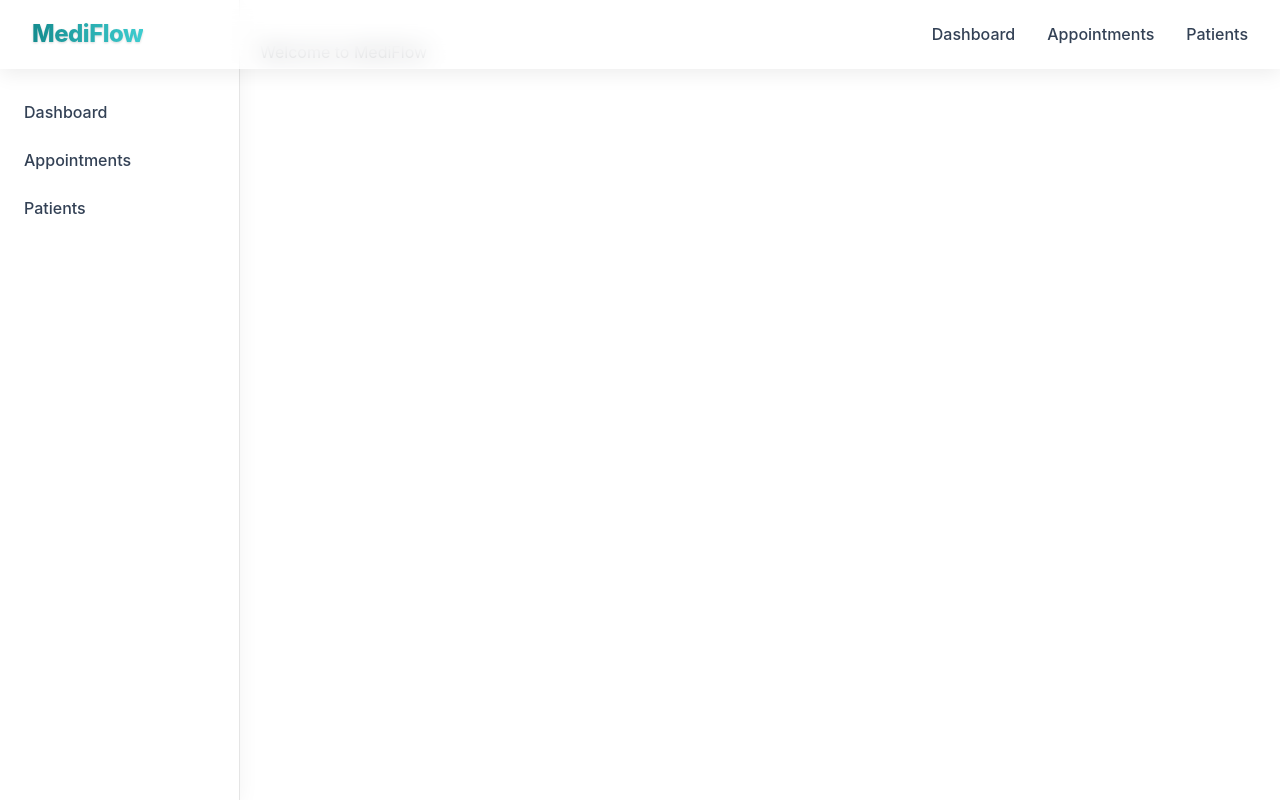
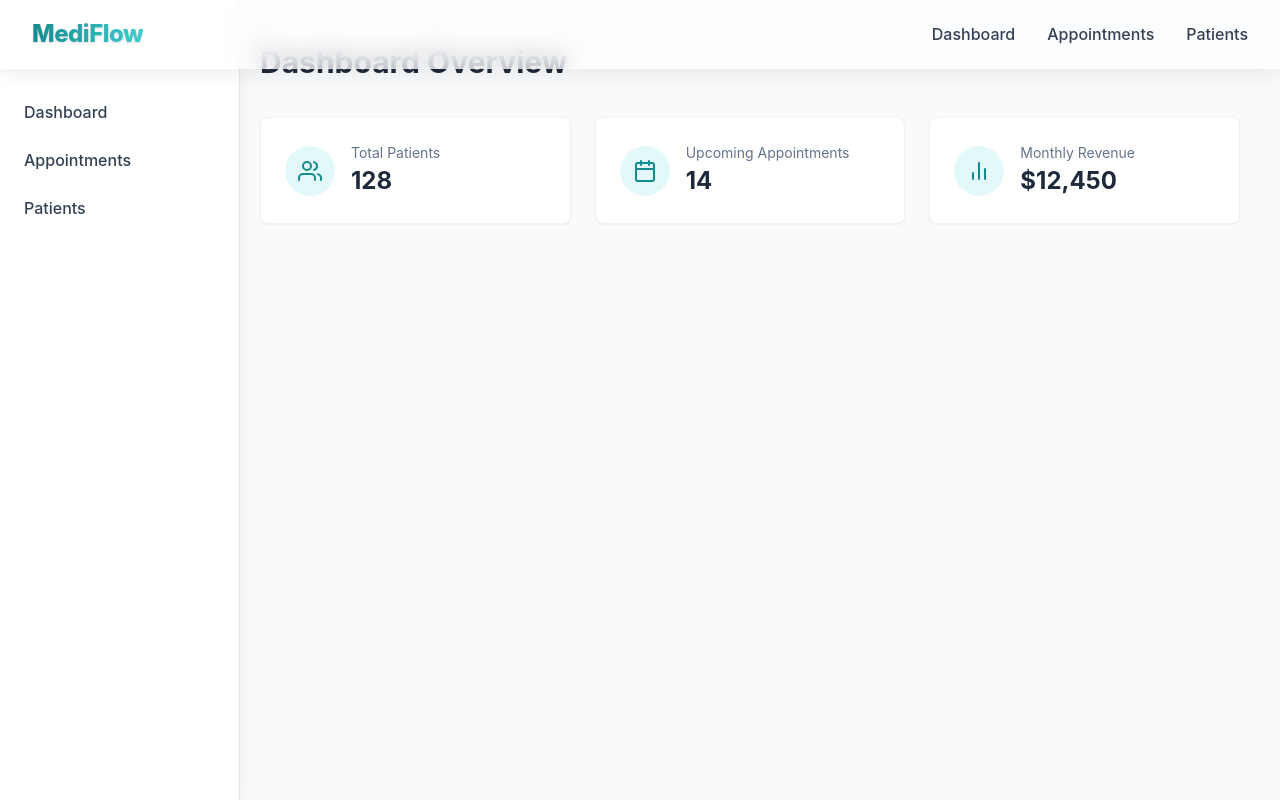
Before and after one commit to MastaBlasta867/mediflow-frontend, a React (Create React App) app: page / in a window 1280 px wide. Built offline with nearby package versions, Linux system fonts and the light colour scheme.

Commit message:
Fix layout, restore components, correct imports, rebuild App.js

```diff
--- a/package.json
+++ b/package.json
@@ -14,6 +14,7 @@
     "framer-motion": "^7.10.3",
     "react": "^18.3.1",
     "react-dom": "^18.3.1",
+    "react-icons": "^5.6.0",
     "react-scripts": "5.0.1",
     "web-vitals": "^2.1.4"
   },
--- a/src/App.js
+++ b/src/App.js
@@ -1,52 +1,24 @@
-import { Box, Drawer, DrawerContent, Text, useDisclosure } from "@chakra-ui/react";
+import { ChakraProvider, Box } from "@chakra-ui/react";
+import Sidebar from "./components/Layout/Sidebar";
 import NavBar from "./components/Layout/NavBar";
-import Sidebar from "./components/Layout/Sidebar";
+import theme from "./theme";
+import AdminDashboard from "./pages/admin/AdminDashboard";
 
 function App() {
-  const { isOpen, onOpen, onClose } = useDisclosure();
+  return (
+    <ChakraProvider theme={theme}>
+      <Box display="flex">
+        <Sidebar />
 
-  return (
-    <Box>
-      {/* Top Navigation Bar */}
-      <NavBar onOpen={onOpen} />
+        <Box flex="1" bg="slate.50" minH="100vh">
+          <NavBar />
 
-      {/* Desktop Sidebar */}
-      <Sidebar />
-
-      {/* Mobile Drawer Menu */}
-      <Drawer
-        isOpen={isOpen}
-        placement="left"
-        onClose={onClose}
-        motionPreset="slideInLeft"
-      >
-        <DrawerContent
-          p={6}
-          bg="white"
-          boxShadow="xl"
-          borderRight="1px solid rgba(0,0,0,0.1)"
-        >
-          <Box fontSize="lg" fontWeight="bold" mb={6}>
-            Menu
+          <Box pt="100px" pl={{ base: "0", md: "260px" }} p={10}>
+            <AdminDashboard />
           </Box>
-
-          <Box display="flex" flexDirection="column" gap={4}>
-            <Text cursor="pointer">Dashboard</Text>
-            <Text cursor="pointer">Appointments</Text>
-            <Text cursor="pointer">Patients</Text>
-          </Box>
-        </DrawerContent>
-      </Drawer>
-
-      {/* Main Page Content */}
-      <Box
-        pt="100px"
-        pl={{ base: "0", md: "260px" }}
-        p={10}
-      >
-        <h1>Welcome to MediFlow</h1>
+        </Box>
       </Box>
-    </Box>
+    </ChakraProvider>
   );
 }
 
--- a/src/pages/admin/AdminDashboard.jsx
+++ b/src/pages/admin/AdminDashboard.jsx
@@ -0,0 +1,52 @@
+import { Box, SimpleGrid, Flex, Text, Icon } from "@chakra-ui/react";
+import { FiUsers, FiCalendar, FiBarChart2 } from "react-icons/fi";
+
+function StatCard({ icon, label, value }) {
+  return (
+    <Flex
+      p={6}
+      bg="white"
+      borderRadius="lg"
+      boxShadow="sm"
+      border="1px solid rgba(0,0,0,0.05)"
+      align="center"
+      gap={4}
+    >
+      <Flex
+        w="50px"
+        h="50px"
+        borderRadius="full"
+        bg="brand.50"
+        align="center"
+        justify="center"
+      >
+        <Icon as={icon} boxSize={6} color="brand.600" />
+      </Flex>
+
+      <Box>
+        <Text fontSize="sm" color="slate.500">
+          {label}
+        </Text>
+        <Text fontSize="2xl" fontWeight="bold" color="slate.800">
+          {value}
+        </Text>
+      </Box>
+    </Flex>
+  );
+}
+
+export default function AdminDashboard() {
+  return (
+    <Box>
+      <Text fontSize="3xl" fontWeight="bold" mb={8} color="slate.800">
+        Dashboard Overview
+      </Text>
+
+      <SimpleGrid columns={{ base: 1, md: 3 }} spacing={6}>
+        <StatCard icon={FiUsers} label="Total Patients" value="128" />
+        <StatCard icon={FiCalendar} label="Upcoming Appointments" value="14" />
+        <StatCard icon={FiBarChart2} label="Monthly Revenue" value="$12,450" />
+      </SimpleGrid>
+    </Box>
+  );
+}
```
Also changed, not shown: 1 other file (tests, documents, lock files or other folders).
